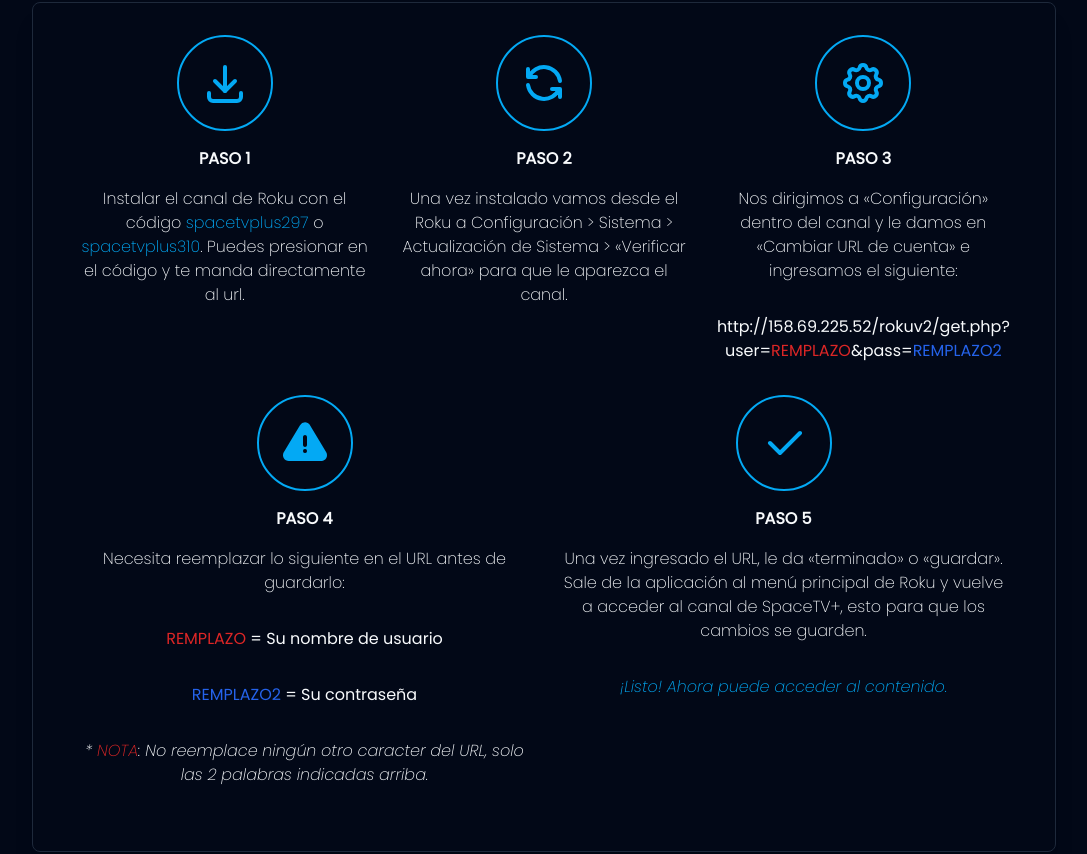
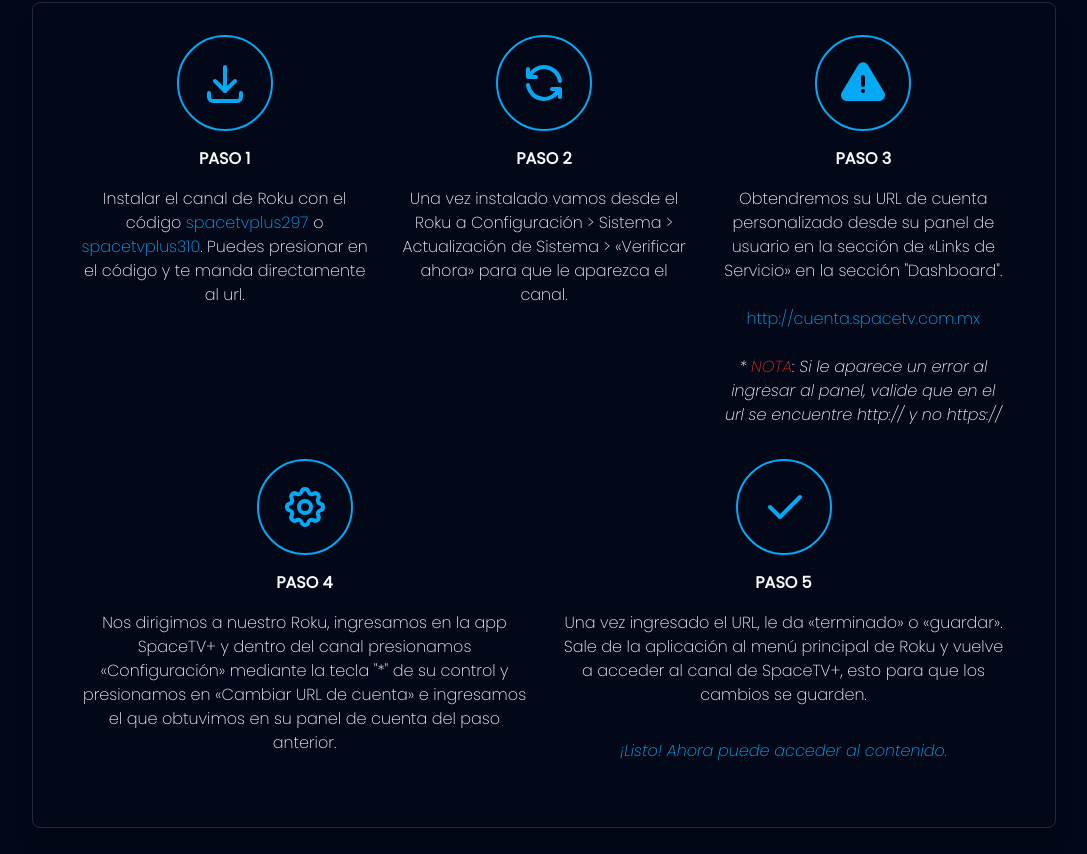
Before and after one commit to antwanh3rnandez/spacetv-web, a React (Vite) app: page /instalar-roku in a window 1280 px wide. Shown: the part 575-1429 px from the top of the page, without its empty margins (96-1183 px from the left). Built offline with nearby package versions, Linux system fonts and the light colour scheme; a web font is replaced by a local one.

Commit message:
update urls and fix axios home

```diff
--- a/src/components/pages/inicio/CustomSplide.tsx
+++ b/src/components/pages/inicio/CustomSplide.tsx
@@ -51,7 +51,7 @@
         })
         .catch((error) => {
           console.error("Error al obtener datos:", error);
-          setIsLoading(false);
+          setIsLoading(true);
         });
     }, []);
 
--- a/src/dashboard/pages/ComoLoInstalo/Android.tsx
+++ b/src/dashboard/pages/ComoLoInstalo/Android.tsx
@@ -29,7 +29,7 @@
                                 <h4 className="font-semibold">PASO ÚNICO</h4>
                                 <p className="font-light p-4">Ahora podemos instalar SpaceTV+ desde PlayStore solamente buscando «SpaceTV+» en el buscador de PlayStore o bien y ingresando al siguiente URL:</p>
                                 <p className="font-light">
-                                    <a href="https://play.google.com/store/apps/details?id=com.spacetvplus.spacetvplusiptvbox" target="_blank" className="text-blueprimary">https://play.google.com/store/apps/details?id=com.spacetvplus.spacetvplusiptvbox</a>
+                                    <a href="https://play.google.com/store/apps/details?id=com.spacetvplus.spacetvplusiptvbox" className="text-blueprimary">https://play.google.com/store/apps/details?id=com.spacetvplus.spacetvplusiptvbox</a>
                                 </p>
                                 <p className="font-light p-4 italic">Se comenzará la descarga.</p>
                             </div>
@@ -53,7 +53,7 @@
                                 <h4 className="font-semibold">PASO 2</h4>
                                 <p className="font-light p-4">Una vez realizado el paso anterior para que nos permita instalar el app. Ingresamos a su navegador y escribimos el siguiente URL:</p>
                                 <p className="font-light">
-                                    <a href="http://158.69.225.52/apps/SpaceTV+(3.0).apk" target="_blank" className="text-blueprimary">https://www.spacetv.com.mx/SpaceTV+(v3.0).apk</a>
+                                    <a href="https://www.spacetv.com.mx/SpaceTV+(3.0).apk" className="text-blueprimary">https://www.spacetv.com.mx/SpaceTV+(v3.0).apk</a>
                                 </p>
                                 <p className="font-light p-4 italic">Se comenzará la descarga.</p>
                             </div>
--- a/src/dashboard/pages/ComoLoInstalo/Mac.tsx
+++ b/src/dashboard/pages/ComoLoInstalo/Mac.tsx
@@ -38,7 +38,7 @@
                         <p className="text-md font-light mb-4">* Descargar la app de SpaceTV+ para Mac OS X desde el botón naranja de aquí abajo.</p>
                         <p className="text-md font-light mb-6">Una vez tenemos el archivo descargado simplemente seguimos los pasos del video.</p>
                         <div className="flex flex-row items-center justify-center">
-                            <a href="http://158.69.225.52/apps/SpaceTV+(1.2.1).dmg" target="_blank"><Button className='bg-orange-500 hover:bg-orange-800 text-white rounded-full px-8 py-6'>DESCARGAR SPACETV+</Button></a>
+                            <a href="https://www.spacetv.com.mx/SpaceTV+(1.2.1).dmg"><Button className='bg-orange-500 hover:bg-orange-800 text-white rounded-full px-8 py-6'>DESCARGAR SPACETV+</Button></a>
                         </div>
                     </div>
                 </div>
--- a/src/dashboard/pages/ComoLoInstalo/Roku.tsx
+++ b/src/dashboard/pages/ComoLoInstalo/Roku.tsx
@@ -1,76 +1,140 @@
-import { Card } from "../../../components/ui/card"
+import { Card } from "../../../components/ui/card";
 import { Footer } from "../../../components/pages/Footer";
 import { HeroPages } from "../../../components/pages/HeroPages";
-import { IconAlertTriangleFilled, IconCheck, IconDownload, IconRefresh, IconSettings } from "@tabler/icons-react";
+import {
+  IconAlertTriangleFilled,
+  IconCheck,
+  IconDownload,
+  IconRefresh,
+  IconSettings,
+} from "@tabler/icons-react";
 
 export const RokuPage = () => {
-
   return (
     <div className="flex-col md:flex">
       <div className="relative w-full bg-black h-[220px]">
-        <HeroPages title="Instalar SpaceTV+ (Roku)"/>
+        <HeroPages title="Instalar SpaceTV+ (Roku)" />
         <div className="relative flex-1 space-y-4 px-6 sm:px-16 md:px-24 lg:px-32 mt-12">
-          <div className='my-12'>
+          <div className="my-12">
             <div className="my-24 2xl:px-32">
-                <h1 className='mb-6 text-3xl xl:text-5xl text-center font-extralight'>
+              <h1 className="mb-6 text-3xl xl:text-5xl text-center font-extralight">
                 <em>SpaceTV+ | Principal</em>
               </h1>
-                <h1 className='mb-12 text-xl text-center'>
-                    <em className='font-extralight'>Esta aplicación le permitirá acceder al contenido de Películas, Canales y Series</em>
+              <h1 className="mb-12 text-xl text-center">
+                <em className="font-extralight">
+                  Esta aplicación le permitirá acceder al contenido de
+                  Películas, Canales y Series
+                </em>
               </h1>
-                <Card className="shadow-xl p-8" style={{fontFamily: "Poppins"}}>
+              <Card className="shadow-xl p-8" style={{ fontFamily: "Poppins" }}>
                 <div className="grid lg:grid-cols-3 items-start justify-center">
                   <div className="flex flex-col items-center justify-center">
                     <div className="border-2 border-blueprimary w-24 h-24 rounded-full flex flex-col items-center justify-center">
-                                <IconDownload size={48} className="text-blueprimary"/>
+                      <IconDownload size={48} className="text-blueprimary" />
                     </div>
                     <div className="py-4 lg:mt-0 text-center lg:text-center">
                       <h4 className="font-semibold">PASO 1</h4>
-                                <p className="font-light p-4">Instalar el canal de Roku con el código <a href="https://my.roku.com/add/spacetvplus297" target="_blank" className="text-blueprimary">spacetvplus297</a> o <a href="https://my.roku.com/add/spacetvplus310" target="_blank" className="text-blueprimary">spacetvplus310</a>. Puedes presionar en el código y te manda directamente al url.</p>
+                      <p className="font-light p-4">
+                        Instalar el canal de Roku con el código{" "}
+                        <a
+                          href="https://my.roku.com/add/spacetvplus297"
+                          target="_blank"
+                          className="text-blueprimary"
+                        >
+                          spacetvplus297
+                        </a>{" "}
+                        o{" "}
+                        <a
+                          href="https://my.roku.com/add/spacetvplus310"
+                          target="_blank"
+                          className="text-blueprimary"
+                        >
+                          spacetvplus310
+                        </a>
+                        . Puedes presionar en el código y te manda directamente
+                        al url.
+                      </p>
                     </div>
                   </div>
                   <div className="flex flex-col items-center justify-center">
                     <div className="border-2 border-blueprimary w-24 h-24 rounded-full flex flex-col items-center justify-center">
-                                <IconRefresh size={48} className="text-blueprimary"/>
+                      <IconRefresh size={48} className="text-blueprimary" />
                     </div>
                     <div className="py-4 lg:mt-0 text-center lg:text-center">
                       <h4 className="font-semibold">PASO 2</h4>
-                                <p className="font-light p-4">Una vez instalado vamos desde el Roku a Configuración {">"} Sistema {">"} Actualización de Sistema {">"} «Verificar ahora» para que le aparezca el canal. </p>
+                      <p className="font-light p-4">
+                        Una vez instalado vamos desde el Roku a Configuración{" "}
+                        {">"} Sistema {">"} Actualización de Sistema {">"}{" "}
+                        «Verificar ahora» para que le aparezca el canal.{" "}
+                      </p>
                     </div>
                   </div>
                   <div className="flex flex-col items-center justify-center">
                     <div className="border-2 border-blueprimary w-24 h-24 rounded-full flex flex-col items-center justify-center">
-                                <IconSettings size={48} className="text-blueprimary"/>
+                      <IconAlertTriangleFilled
+                        size={48}
+                        className="text-blueprimary"
+                      />
                     </div>
                     <div className="py-4 lg:mt-0 text-center lg:text-center">
                       <h4 className="font-semibold">PASO 3</h4>
-                                <p className="font-light p-4">Nos dirigimos a «Configuración» dentro del canal y le damos en «Cambiar URL de cuenta» e ingresamos el siguiente: </p>
-                                <p className="p-4">http://158.69.225.52/rokuv2/get.php?user=<span className="text-red-600">REMPLAZO</span>&pass=<span className="text-blue-600">REMPLAZO2</span></p>
+                      <p className="font-light p-4">
+                        Obtendremos su URL de cuenta personalizado desde su
+                        panel de usuario en la sección de «Links de Servicio» en
+                        la sección "Dashboard".
+                      </p>
+                      <p className="p-2 font-light">
+                        <a
+                          href="http://cuenta.spacetv.com.mx"
+                          target="_blank"
+                          className="text-blueprimary"
+                        >
+                          http://cuenta.spacetv.com.mx
+                        </a>
+                      </p>
+                      <p className="p-4">
+                        <em>
+                          * <span className="text-red-600">NOTA</span>: Si le
+                          aparece un error al ingresar al panel, valide que en
+                          el url se encuentre http:// y no https://
+                        </em>
+                      </p>
                     </div>
                   </div>
                 </div>
                 <div className="grid lg:grid-cols-2 items-start justify-center">
                   <div className="flex flex-col items-center justify-center">
                     <div className="border-2 border-blueprimary w-24 h-24 rounded-full flex flex-col items-center justify-center">
-                                <IconAlertTriangleFilled size={48} className="text-blueprimary"/>
+                      <IconSettings size={48} className="text-blueprimary" />
                     </div>
                     <div className="py-4 lg:mt-0 text-center lg:text-center">
                       <h4 className="font-semibold">PASO 4</h4>
-                                <p className="font-light p-4">Necesita reemplazar lo siguiente en el URL antes de guardarlo:</p>
-                                <p className="p-4"><span className="text-red-600">REMPLAZO</span> = Su nombre de usuario</p>
-                                <p className="p-4"><span className="text-blue-600">REMPLAZO2</span> = Su contraseña</p>
-                                <p className="p-4"><em>* <span className="text-red-600">NOTA</span>: No reemplace ningún otro caracter del URL, solo las 2 palabras indicadas arriba.</em></p>
+                      <p className="font-light p-4">
+                        Nos dirigimos a nuestro Roku, ingresamos en la app
+                        SpaceTV+ y dentro del canal presionamos «Configuración»
+                        mediante la tecla "*" de su control y presionamos en
+                        «Cambiar URL de cuenta» e ingresamos el que obtuvimos en
+                        su panel de cuenta del paso anterior.
+                      </p>
                     </div>
                   </div>
                   <div className="flex flex-col items-center justify-center">
                     <div className="border-2 border-blueprimary w-24 h-24 rounded-full flex flex-col items-center justify-center">
-                                <IconCheck size={48} className="text-blueprimary"/>
+                      <IconCheck size={48} className="text-blueprimary" />
                     </div>
                     <div className="py-4 lg:mt-0 text-center lg:text-center">
                       <h4 className="font-semibold">PASO 5</h4>
-                                <p className="font-light p-4">Una vez ingresado el URL, le da «terminado» o «guardar».
-                                Sale de la aplicación al menú principal de Roku y vuelve a acceder al canal de SpaceTV+, esto para que los cambios se guarden.</p>
-                                <p className="p-4"><em className="text-blueprimary">¡Listo! Ahora puede acceder al contenido.</em></p>
+                      <p className="font-light p-4">
+                        Una vez ingresado el URL, le da «terminado» o «guardar».
+                        Sale de la aplicación al menú principal de Roku y vuelve
+                        a acceder al canal de SpaceTV+, esto para que los
+                        cambios se guarden.
+                      </p>
+                      <p className="p-4">
+                        <em className="text-blueprimary">
+                          ¡Listo! Ahora puede acceder al contenido.
+                        </em>
+                      </p>
                     </div>
                   </div>
                 </div>
@@ -78,8 +142,8 @@
             </div>
           </div>
         </div>
-        <Footer/>
+        <Footer />
       </div>
     </div>
-  )
-}
+  );
+};
--- a/src/dashboard/pages/ComoLoInstalo/Windows.tsx
+++ b/src/dashboard/pages/ComoLoInstalo/Windows.tsx
@@ -38,7 +38,7 @@
                         <p className="text-md font-light mb-4">* Descargar la app de SpaceTV+ para Windows desde el botón naranja de aquí abajo.</p>
                         <p className="text-md font-light mb-6">Una vez tenemos el archivo descargado simplemente seguimos los pasos del video.</p>
                         <div className="flex flex-row items-center justify-center">
-                            <a href="http://158.69.225.52/apps/SpaceTV+(1.2.1).exe" target="_blank"><Button className='bg-orange-500 hover:bg-orange-800 text-white rounded-full px-8 py-6'>DESCARGAR SPACETV+</Button></a>
+                            <a href="https://www.spacetv.com.mx/SpaceTV+(1.2.1).exe"><Button className='bg-orange-500 hover:bg-orange-800 text-white rounded-full px-8 py-6'>DESCARGAR SPACETV+</Button></a>
                         </div>
                     </div>
                 </div>
```
Lines whose indentation alone changed are shown as unchanged.
